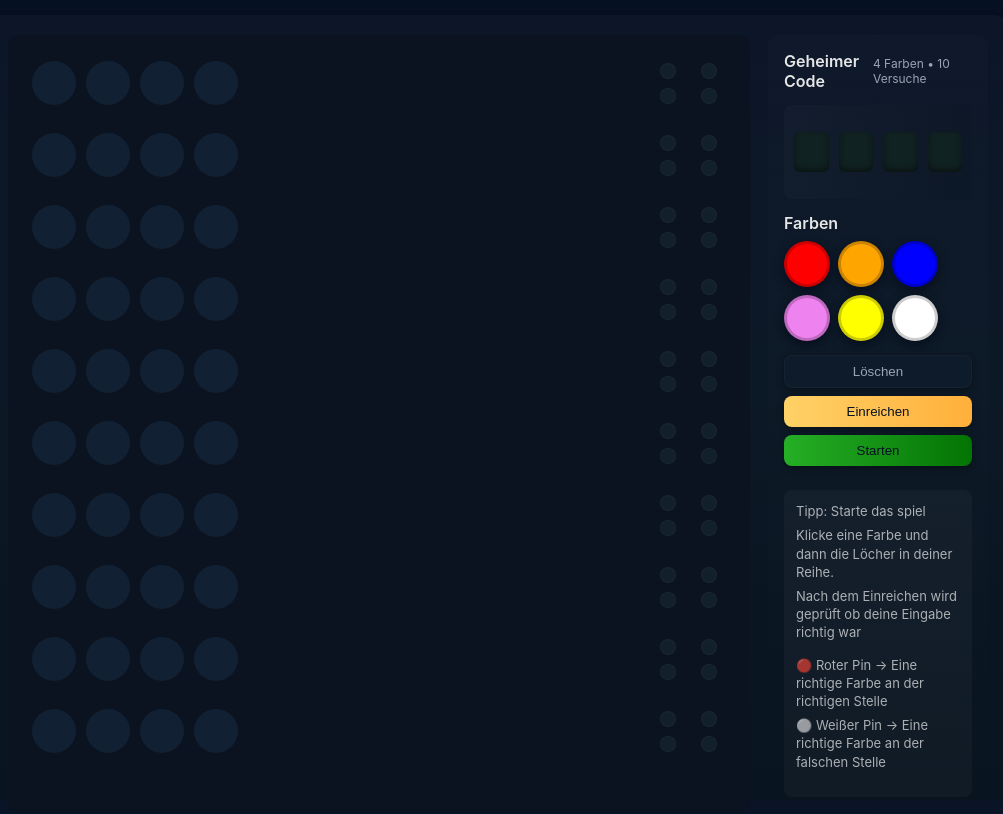
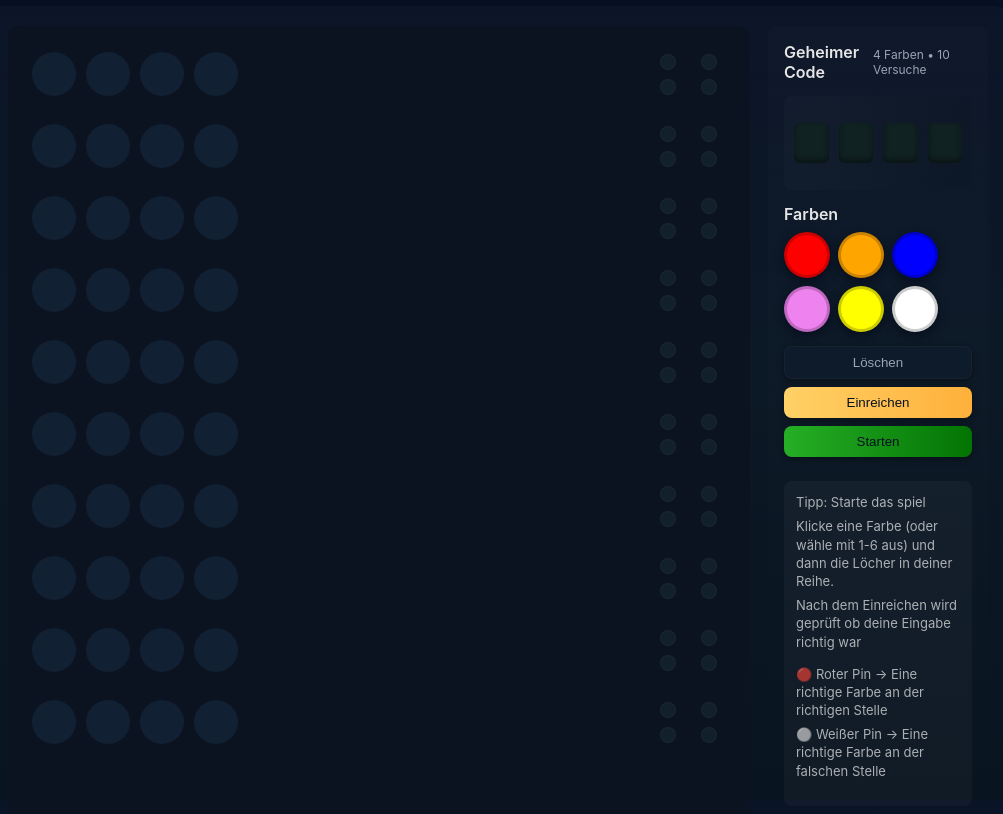
Before and after one commit to SenorJuon/Mastermind, a plain HTML site: page index.html in a window 1280 px wide. Shown: the whole page, without its empty margins (142-1145 px from the left). Drawn offline with Linux system fonts and the light colour scheme.

Commit message:
Tipp Anpassung

```diff
--- a/index.html
+++ b/index.html
@@ -46,7 +46,7 @@
 <div class="instructions">
 
     <div class="hint">Tipp: Starte das spiel</div>
-    <div class = "hint">Klicke eine Farbe und dann die Löcher in deiner Reihe.</div>
+    <div class = "hint">Klicke eine Farbe (oder wähle mit 1-6 aus) und dann die Löcher in deiner Reihe.</div>
     <div class = "hint">Nach dem Einreichen wird geprüft ob deine Eingabe richtig war</div>
     <p>
         <div class = "hint">🔴 Roter Pin → Eine richtige Farbe an der richtigen Stelle</div>
```
